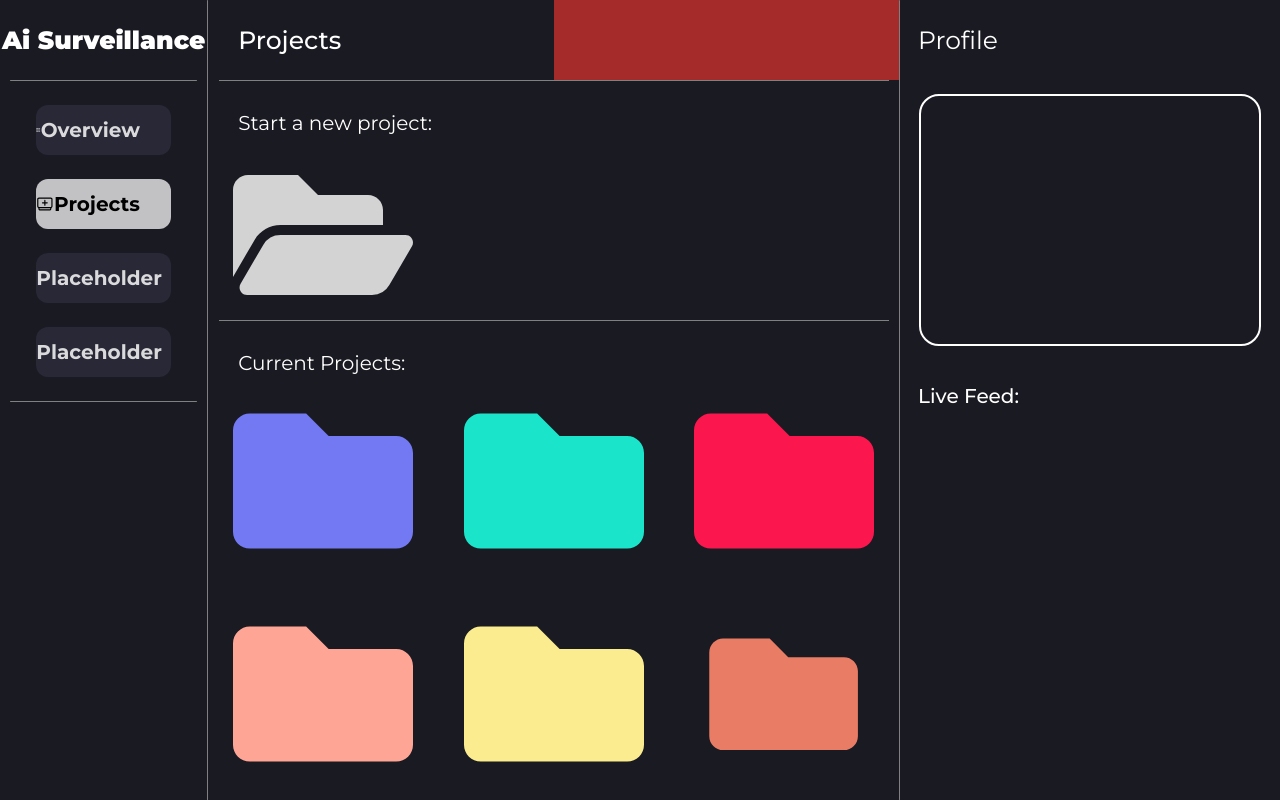
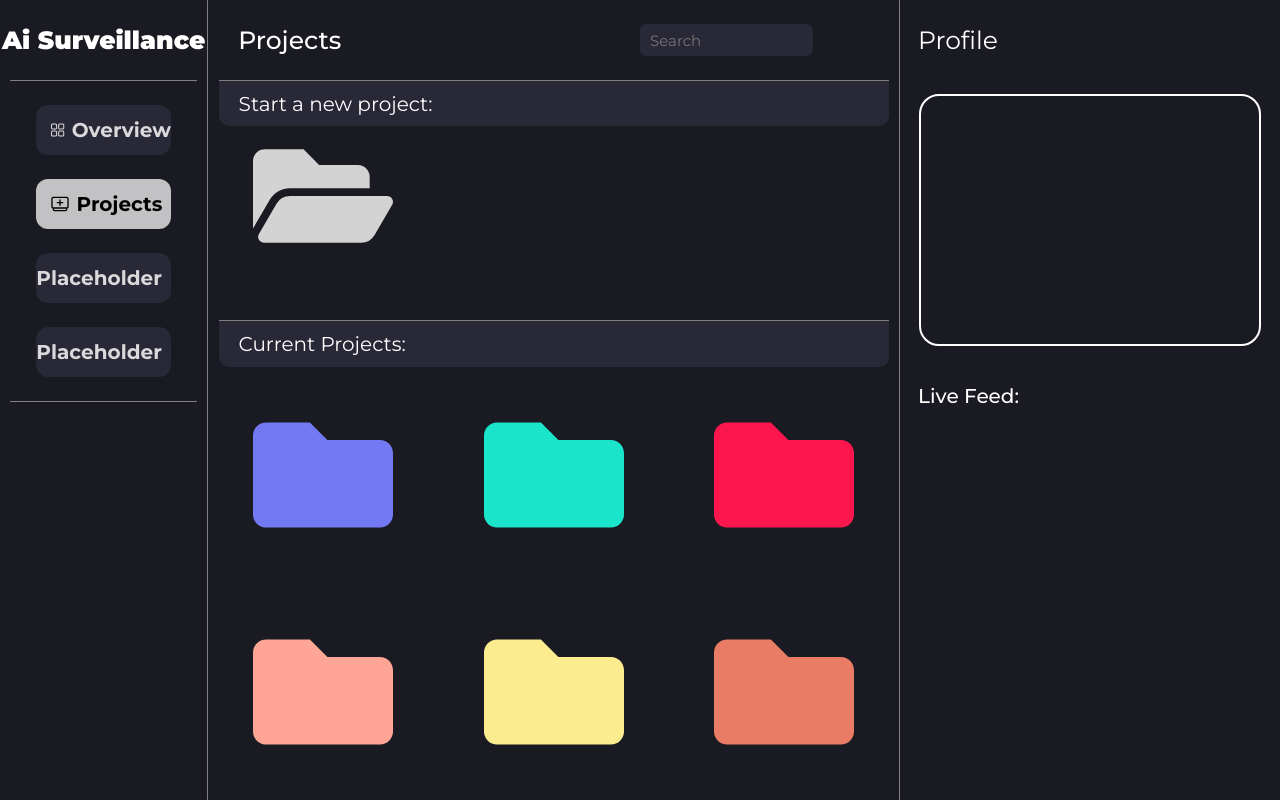
Before and after one commit to UnparallelStudios/ai-speed-frontend, a React (Vite) app: page /dashboard in a window 1280 px wide. Both pictures are taken after a click on the link "Projects". Built offline with nearby package versions, Linux system fonts and the light colour scheme.

Commit message:
projects/dash update2.0

```diff
--- a/package.json
+++ b/package.json
@@ -10,6 +10,7 @@
     "preview": "vite preview"
   },
   "dependencies": {
+    "axios": "^1.6.8",
     "react": "^18.2.0",
     "react-dom": "^18.2.0",
     "react-icons": "^5.1.0",
--- a/src/pages/Dashboard/components/DashboardComp/OverviewNav/index.jsx
+++ b/src/pages/Dashboard/components/DashboardComp/OverviewNav/index.jsx
@@ -12,9 +12,10 @@ function OverviewNav({ overviewHeight }) {
             <input type="text" placeholder="Search"></input>
           </div>
         </div>
+        <div className="overview-divider"></div>
         <div className="overview-performance">
           <div className="performance-title">
-            <div style={{ paddingLeft: "30px" }}>Performance</div>
+            <div style={{ paddingLeft: "20px" }}>Performance</div>
           </div>
           <div className="performance-period"></div>
         </div>
--- a/src/pages/Dashboard/components/DashboardComp/OverviewNav/index.scss
+++ b/src/pages/Dashboard/components/DashboardComp/OverviewNav/index.scss
@@ -3,6 +3,7 @@
     width: 100%;
     display: flex;
     flex-direction: column;
+    align-items: center;
 
     .overview-nav {
         width: 100%;
@@ -52,10 +53,15 @@
     }
 
     .overview-performance {
-        height: 100%;
-        width: 100%;
+        height: 50px;
+        width: 97%;
+        align-self: center;
+        border-bottom-left-radius: 10px;
+        border-bottom-right-radius: 10px;
+        font-size: 20px;
+        background-color: #282837;
         display: flex;
-        flex: 1;
+        align-items: center;
 
         .performance-title {
            height: 100%;
@@ -75,3 +81,9 @@
         }
     }
 }
+
+.overview-divider {
+    height: 1px;
+    width: 97%;
+    background-color: grey;
+}
--- a/src/pages/Dashboard/components/MainNavBarComp/NavSelection/index.jsx
+++ b/src/pages/Dashboard/components/MainNavBarComp/NavSelection/index.jsx
@@ -11,10 +11,16 @@ const NavItem = ({ active, logo, title, onClick }) => {
   );
 };
 
+const logoStyle = {
+  height: "40%",
+  marginLeft: "10%",
+  marginRight: "5%",
+};
+
 function NavSelection({ activeIndex, onChangeActive }) {
   const navElements = [
-    { logo: <RxDashboard />, title: "Overview", key: 0 },
-    { logo: <RxCardStackPlus />, title: "Projects", key: 1 },
+    { logo: <RxDashboard style={logoStyle} />, title: "Overview", key: 0 },
+    { logo: <RxCardStackPlus style={logoStyle} />, title: "Projects", key: 1 },
     { title: "Placeholder", key: 2 },
     { title: "Placeholder", key: 3 },
   ];
--- a/src/pages/Dashboard/components/MainNavBarComp/NavSelection/index.scss
+++ b/src/pages/Dashboard/components/MainNavBarComp/NavSelection/index.scss
@@ -22,8 +22,7 @@
       border-radius: 12px;
       display: flex;
       align-items: center;
-      justify-content: space-evenly;
-      padding-right: 15%;
+      justify-content: start;
       font-size: 20px;
       font-weight: 700;
     }
--- a/src/pages/Dashboard/components/ProjectsComp/index.jsx
+++ b/src/pages/Dashboard/components/ProjectsComp/index.jsx
@@ -1,5 +1,6 @@
 import "./index.scss";
 import { FaFolder, FaFolderOpen } from "react-icons/fa";
+import { useState, useEffect, useRef } from "react";
 
 function ProjectComp({ overviewHeight }) {
   return (
@@ -9,12 +10,18 @@ function ProjectComp({ overviewHeight }) {
           <div className="project-nav-container">
             <div style={{ paddingLeft: "30px" }}>Projects</div>
           </div>
-          <div className="project-nav-search"></div>
+          <div className="project-search-bar">
+            <input type="text" placeholder="Search"></input>
+          </div>
         </div>
         <div className="projects-divider"></div>
         <div className="new-project-container">
           <div className="new-project-title">
-            <div style={{ paddingLeft: "30px", paddingTop: "30px" }}>
+            <div
+              style={{
+                paddingLeft: "20px",
+              }}
+            >
               Start a new project:
             </div>
           </div>
@@ -23,9 +30,8 @@ function ProjectComp({ overviewHeight }) {
               <FaFolderOpen
                 style={{
                   color: "lightgrey",
-                  height: "180px",
-                  width: "180px",
-                  paddingTop: "20px",
+                  height: "140px",
+                  width: "140px",
                 }}
               />
             </div>
@@ -34,39 +40,43 @@ function ProjectComp({ overviewHeight }) {
         <div className="projects-divider"></div>
         <div className="current-project-container">
           <div className="curr-project-title">
-            <div style={{ paddingLeft: "30px", paddingTop: "30px" }}>
+            <div
+              style={{
+                paddingLeft: "20px",
+              }}
+            >
               Current Projects:
             </div>
           </div>
           <div className="grid-container--currproj">
             <div className="grid-item--currproj">
               <FaFolder
-                style={{ color: "#7279F2", height: "180px", width: "180px" }}
+                style={{ color: "#7279F2", height: "140px", width: "140px" }}
               />
             </div>
             <div className="grid-item--currproj">
               <FaFolder
-                style={{ color: "#1AE5CA", height: "180px", width: "180px" }}
+                style={{ color: "#1AE5CA", height: "140px", width: "140px" }}
               />
             </div>
             <div className="grid-item--currproj">
               <FaFolder
-                style={{ color: "#FB174E", height: "180px", width: "180px" }}
+                style={{ color: "#FB174E", height: "140px", width: "140px" }}
               />
             </div>
             <div className="grid-item--currproj">
               <FaFolder
-                style={{ color: "#FFA596", height: "180px", width: "180px" }}
+                style={{ color: "#FFA596", height: "140px", width: "140px" }}
               />
             </div>
             <div className="grid-item--currproj">
               <FaFolder
-                style={{ color: "#FAEC8F", height: "180px", width: "180px" }}
+                style={{ color: "#FAEC8F", height: "140px", width: "140px" }}
               />
             </div>
             <div className="grid-item--currproj">
               <FaFolder
-                style={{ color: "#E97C64", height: "70%", width: "70%" }}
+                style={{ color: "#E97C64", height: "140px", width: "140px" }}
               />
             </div>
           </div>
--- a/src/pages/Dashboard/components/ProjectsComp/index.scss
+++ b/src/pages/Dashboard/components/ProjectsComp/index.scss
@@ -31,11 +31,34 @@
     font-weight: 500;
   }
 
-  .project-nav-search {
+  .project-search-bar {
     height: 100%;
     width: 50%;
-    flex: 1;
-    background-color: brown;
+    display: flex;
+    align-items: center;
+    justify-content: center;
+
+    input {
+        height: 40%;
+        width: 50%;
+        border-radius: 6px;
+        background-color: #282837;
+        border: none;
+        color: white;
+        font-size: 15px;
+        padding-left: 10px;
+    }
+
+    input:hover {
+        background-color: rgba(255, 255, 255, 0.906);
+        color: black;
+    }
+
+    input:focus {
+        background-color: rgba(255, 255, 255, 0.906);
+        color: black;
+        outline: none;
+    }
   }
 }
 
@@ -47,7 +70,15 @@
   flex-direction: column;
 
   .new-project-title {
+    height: 56px;
+    width: 97%;
+    align-self: center;
+    border-bottom-left-radius: 10px;
+    border-bottom-right-radius: 10px;
     font-size: 20px;
+    background-color: #282837;
+    display: flex;
+    align-items: center;
   }
 
   .grid-container--new-proj {
@@ -72,7 +103,15 @@
   flex: 2;
 
   .curr-project-title {
+    height: 50px;
+    width: 97%;
+    align-self: center;
+    border-bottom-left-radius: 10px;
+    border-bottom-right-radius: 10px;
     font-size: 20px;
+    background-color: #282837;
+    display: flex;
+    align-items: center;
   }
 
   .grid-container--currproj {
@@ -83,9 +122,6 @@
     grid-template-rows: 1fr 1fr;
 
     .grid-item--currproj {
-      height: 100%;
-      width: 100%;
-      position: relative;
       display: flex;
       justify-content: center;
       align-items: center;
--- a/src/pages/Login/index.jsx
+++ b/src/pages/Login/index.jsx
@@ -4,12 +4,15 @@ import { Link, NavLink } from "react-router-dom";
 
 import video from "../LoginAssets/video.mp4";
 import logo from "../LoginAssets/L1.jpg";
+import axios from "axios";
 
 import { FaUserShield } from "react-icons/fa";
 import { BsFillShieldLockFill } from "react-icons/bs";
 import { AiOutlineSwapRight } from "react-icons/ai";
 
 const Login = () => {
+  const url = "  ";
+
   return (
     <div className="loginPage flex">
       <div className="container flex">
```
Also changed, not shown: 1 other file (tests, documents, lock files or other folders).
